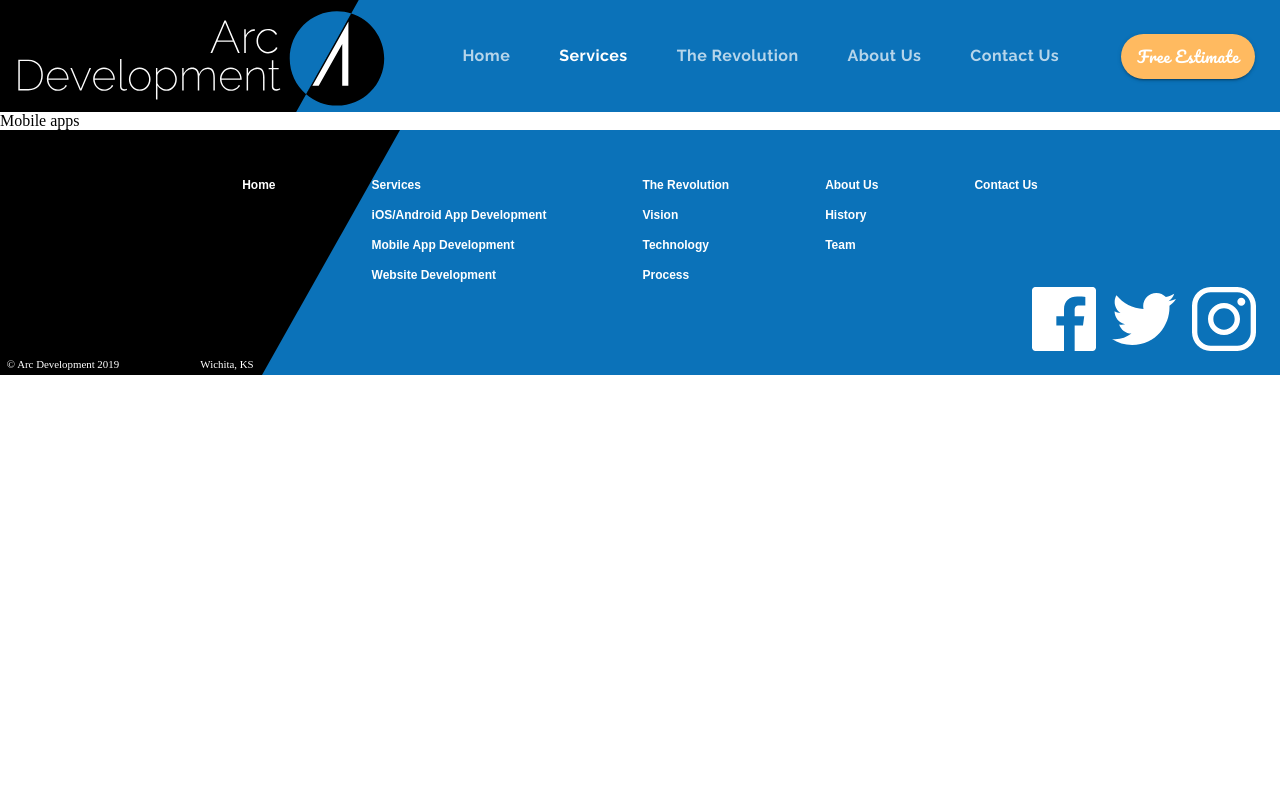
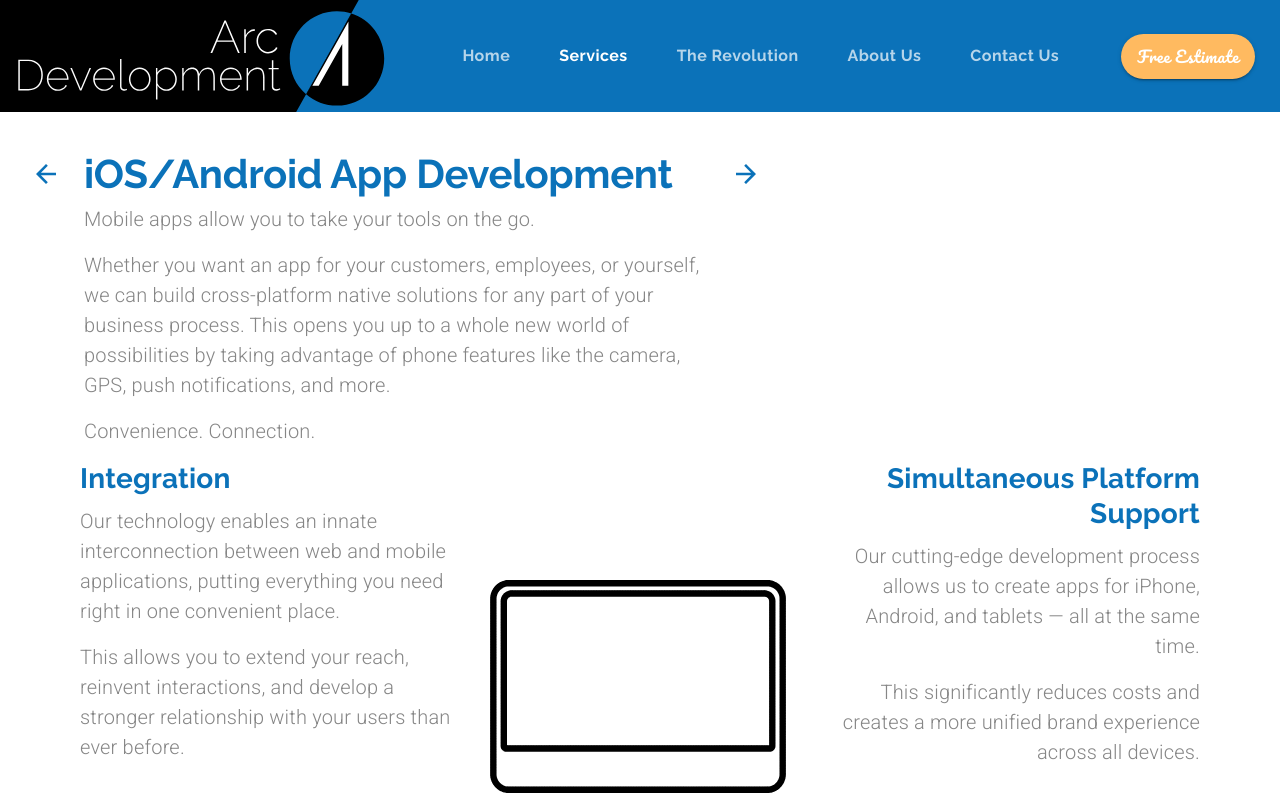
Before and after one commit to jeromeski/aceevolution, a React (Create React App) app: page /mobileapps in a window 1280 px wide. Shown: the top 795 px of the page. Built offline with nearby package versions, Linux system fonts and the light colour scheme.

Commit message:
iOS/Android App Dev - Setup

```diff
--- a/src/components/App.js
+++ b/src/components/App.js
@@ -7,6 +7,7 @@
 import LandingPage from './LandingPage';
 import Services from './Services';
 import CustomSoftware from './CustomSoftware';
+import MobileApps from './MobileApps';
 
 function App() {
   const [selectedIndex, setSelectedIndex] = useState(0);
@@ -57,7 +58,13 @@
           <Route
             exact
             path='/mobileapps'
-            component={() => <div>Mobile apps</div>}
+            render={props => (
+              <MobileApps
+                {...props}
+                setValue={setValue}
+                setSelectedIndex={setSelectedIndex}
+              />
+            )}
           />
           <Route exact path='/websites' component={() => <div>Websites</div>} />
           <Route
--- /dev/null
+++ b/src/components/MobileApps.js
@@ -0,0 +1,177 @@
+import React from 'react';
+import {
+  Grid,
+  Typography,
+  useMediaQuery,
+  Hidden,
+  IconButton
+} from '@material-ui/core';
+import Lottie from 'react-lottie';
+import { Link } from 'react-router-dom';
+import { makeStyles, useTheme } from '@material-ui/core/styles';
+
+import backArrow from '../assets/backArrow.svg';
+import forwardArrow from '../assets/forwardArrow.svg';
+
+import integrationAnimation from '../animations/integrationAnimation/data.json'
+
+const useStyles = makeStyles(theme => ({
+  heading: {
+    maxWidth: '40em'
+  },
+  arrowContainer: {
+    marginTop: '0.5em'
+  },
+  rowContainer: {
+    paddingLeft: '5em',
+    paddingRight: '5em',
+    [theme.breakpoints.down('sm')]: {
+      paddingLeft: '1.5em',
+      paddingRight: '1.5em'
+    }
+  }
+}));
+
+const MobileApps = props => {
+  const classes = useStyles();
+  const theme = useTheme();
+  const matchesMD = useMediaQuery(theme.breakpoints.down('md'));
+  const matchesXS = useMediaQuery(theme.breakpoints.down('xs'));
+
+  const defaultsOptions = {
+    loop: true,
+    autoplay: false,
+    animationData: integrationAnimation,
+    renderSettings: {
+      preserveAspectRation: 'xMidYMid slice'
+    }
+  };
+
+  return (
+    <Grid container direction='column'>
+      <Grid item container>
+        <Grid
+          item
+          container
+          direction='row'
+          justify={matchesMD ? 'center' : undefined}
+          className={classes.rowContainer}
+          style={{ marginTop: matchesXS ? '1em' : '2em' }}>
+          <Hidden mdDown>
+            <Grid
+              item
+              className={classes.arrowContainer}
+              style={{ marginRight: '1em', marginLeft: '-3.5em' }}>
+              <IconButton
+                component={Link}
+                style={{ backgroundColor: 'transparent' }}
+                to='/customSoftware'
+                onClick={() => {
+                  props.setSelectedIndex(1);
+                }}>
+                <img
+                  src={backArrow}
+                  alt='Back to Custom Software Development page'
+                />
+              </IconButton>
+            </Grid>
+          </Hidden>
+          <Grid item container direction='column' className={classes.heading}>
+            <Grid item>
+              <Typography variant='h2' align={matchesMD ? 'center' : undefined}>
+                iOS/Android App Development
+              </Typography>
+            </Grid>
+            <Grid item>
+              <Typography
+                variant='body1'
+                paragraph
+                align={matchesMD ? 'center' : undefined}>
+                Mobile apps allow you to take your tools on the go.
+              </Typography>
+              <Typography
+                variant='body1'
+                paragraph
+                align={matchesMD ? 'center' : undefined}>
+                Whether you want an app for your customers, employees, or
+                yourself, we can build cross-platform native solutions for any
+                part of your business process. This opens you up to a whole new
+                world of possibilities by taking advantage of phone features
+                like the camera, GPS, push notifications, and more.
+              </Typography>
+              <Typography
+                variant='body1'
+                paragraph
+                align={matchesMD ? 'center' : undefined}>
+                Convenience. Connection.
+              </Typography>
+            </Grid>
+          </Grid>
+          <Hidden mdDown>
+            <Grid item className={classes.arrowContainer}>
+              <IconButton
+                style={{ background: 'transparent' }}
+                component={Link}
+                to='/websites'
+                onClick={() => {
+                  props.setSelectedIndex(3);
+                }}>
+                <img
+                  src={forwardArrow}
+                  alt='Forward to Websites Development page'
+                />
+              </IconButton>
+            </Grid>
+          </Hidden>
+        </Grid>
+      </Grid>
+      {/* Start of 2nd Row */}
+      <Grid item container direction='row' className={classes.rowContainer}>
+        <Grid item container direction='column' md>
+          <Grid item>
+            <Typography variant='h4' gutterBottom>
+              Integration
+            </Typography>
+          </Grid>
+          <Grid item>
+            <Typography variant='body1' paragraph>
+              Our technology enables an innate interconnection between web and
+              mobile applications, putting everything you need right in one
+              convenient place.
+            </Typography>
+          </Grid>
+          <Grid item>
+            <Typography variant='body1' paragraph>
+              This allows you to extend your reach, reinvent interactions, and
+              develop a stronger relationship with your users than ever before.
+            </Typography>
+          </Grid>
+        </Grid>
+        <Grid item md>
+          <Lottie options={defaultsOptions} isStopped={true}/>
+        </Grid>
+        <Grid item container direction='column' md>
+          <Grid item>
+            <Typography align='right' variant='h4' gutterBottom>
+              Simultaneous Platform Support
+            </Typography>
+          </Grid>
+          <Grid item>
+            <Typography  align='right' variant='body1' paragraph>
+            Our cutting-edge development process allows us to create apps for iPhone, Android, and tablets — all at the same time.
+
+            </Typography>
+          </Grid>
+          <Grid item>
+            <Typography  align='right' variant='body1' paragraph>
+            This significantly reduces costs and creates a more unified brand experience across all devices.
+            </Typography>
+          </Grid>
+        </Grid>
+      </Grid>
+      {/* End of 2nd Row */}
+    </Grid>
+  );
+};
+
+export default MobileApps;
--- a/src/components/ui/Theme.js
+++ b/src/components/ui/Theme.js
@@ -43,7 +43,8 @@
       fontFamily: 'Raleway',
       textTransform: 'none',
       fontWeight: '700',
-      fontSize: '1rem'
+      fontSize: '1rem',
+      color: 'white'
     },
     estimate: {
       fontFamily: 'Pacifico',
```
